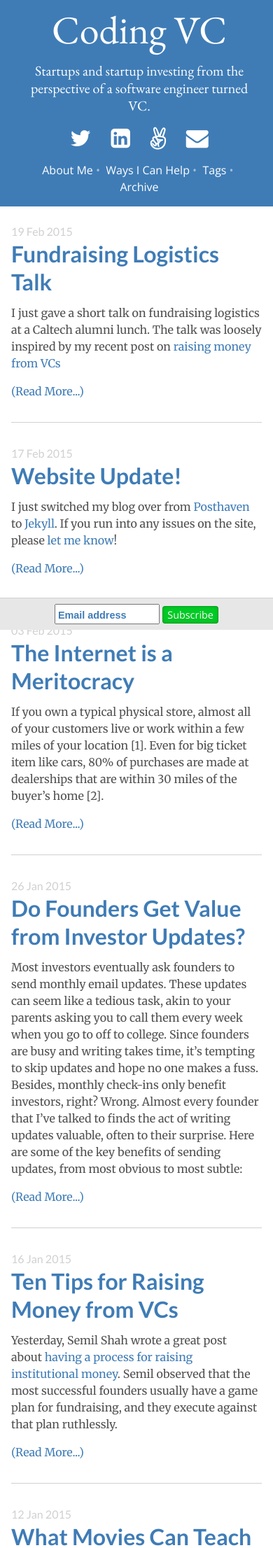
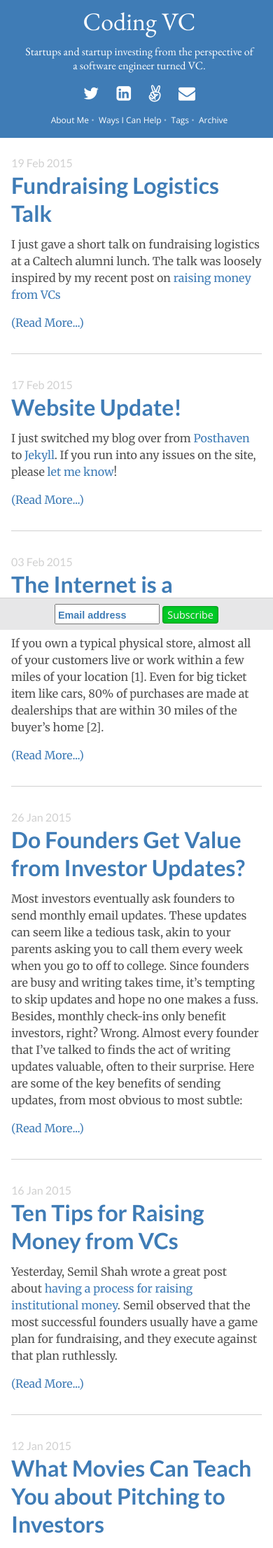
Before and after one commit to codingvc/codingvc, a Jekyll site: the page built from index.html, in a window 390 px wide. Shown: the top 2212 px of the page at 70% size. Built offline with Jekyll 4.4.1, drawn with Linux system fonts in a browser that asks for light colours; Markdown is read by kramdown in place of the engine named in the settings; the list of posts is cut into pages by our own code.

Commit message:
more UI tweaks

```diff
--- a/public/css/hyde.css
+++ b/public/css/hyde.css
@@ -281,4 +281,15 @@ footer { background-color: #e7e7e8; border-top: 1px solid #d0d0d0; }
     #mce-EMAIL {
         width: 150px;
     }
+    .sidebar {
+        font-size: .75rem;
+    }
+
+    .sidebar-about h1 {
+        font-size: 2.25rem;
+    }
+
+    .lead {
+        font-size: 1rem;
+    }
 }
```
